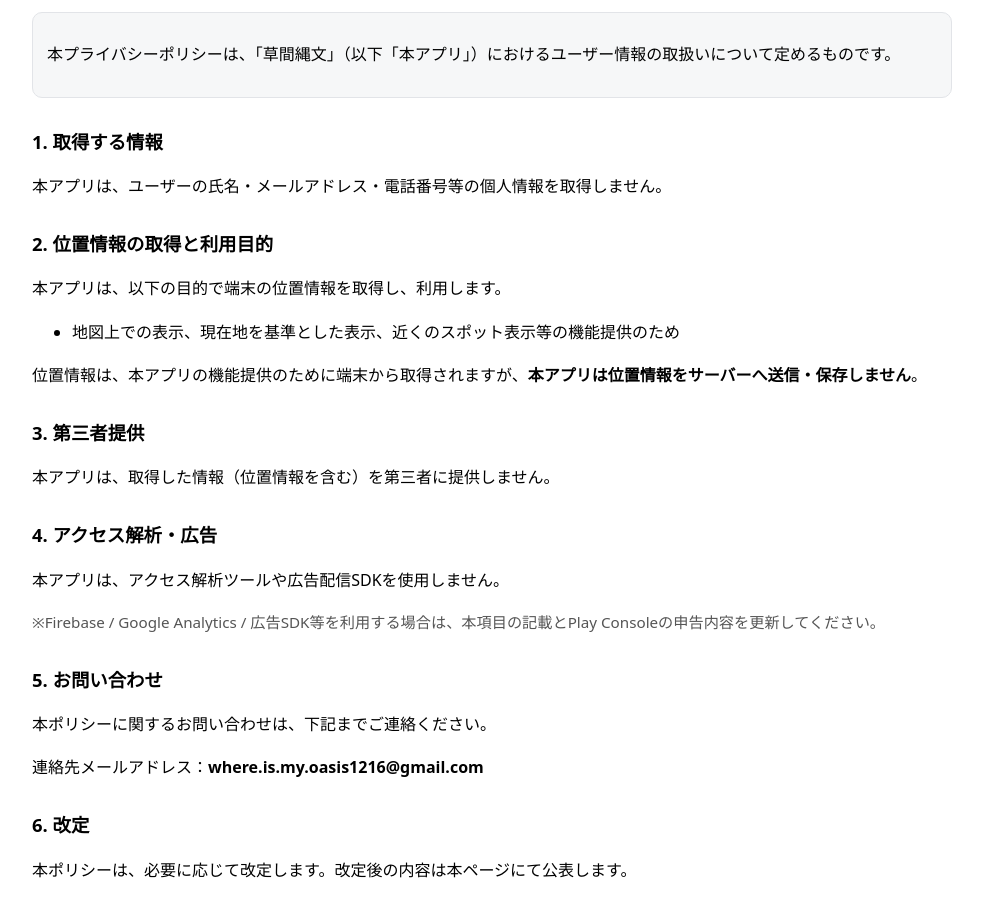
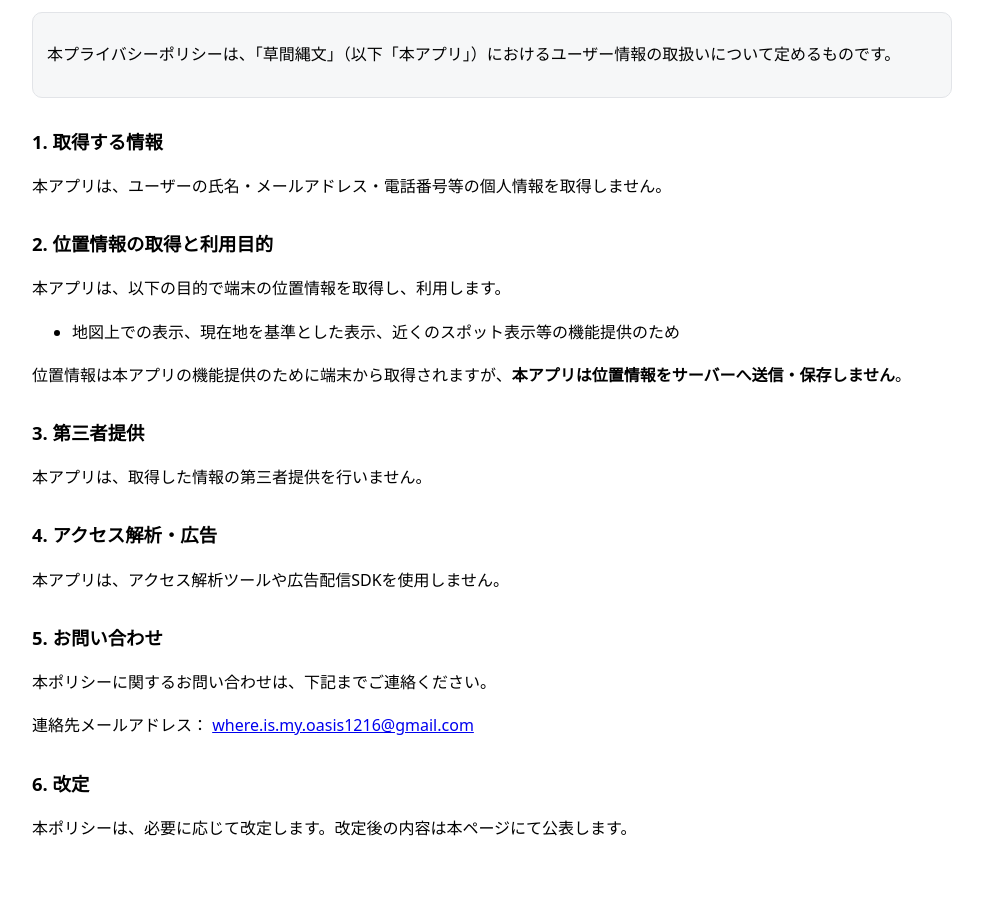
Before and after one commit to kimura-jane/kanatae-app, a plain HTML site: page privacy.html in a window 1280 px wide. Shown: the part 163-1080 px from the top of the page, without its empty margins (148-1131 px from the left). Drawn offline with Linux system fonts and the light colour scheme.

Commit message:
Update privacy.html

```diff
--- a/privacy.html
+++ b/privacy.html
@@ -13,6 +13,7 @@
     p, li { font-size: 1rem; }
     .meta { color: #555; font-size: .95rem; }
     .box { background: #f6f7f8; border: 1px solid #e2e4e8; padding: 12px 14px; border-radius: 10px; }
+    a { word-break: break-all; }
   </style>
 </head>
 <body>
@@ -39,22 +40,20 @@
       <li>地図上での表示、現在地を基準とした表示、近くのスポット表示等の機能提供のため</li>
     </ul>
     <p>
-      位置情報は、本アプリの機能提供のために端末から取得されますが、<strong>本アプリは位置情報をサーバーへ送信・保存しません</strong>。
+      位置情報は本アプリの機能提供のために端末から取得されますが、<strong>本アプリは位置情報をサーバーへ送信・保存しません</strong>。
     </p>
 
     <h2>3. 第三者提供</h2>
-    <p>本アプリは、取得した情報（位置情報を含む）を第三者に提供しません。</p>
+    <p>本アプリは、取得した情報の第三者提供を行いません。</p>
 
     <h2>4. アクセス解析・広告</h2>
     <p>本アプリは、アクセス解析ツールや広告配信SDKを使用しません。</p>
-    <p class="meta">
-      ※Firebase / Google Analytics / 広告SDK等を利用する場合は、本項目の記載とPlay Consoleの申告内容を更新してください。
-    </p>
 
     <h2>5. お問い合わせ</h2>
     <p>本ポリシーに関するお問い合わせは、下記までご連絡ください。</p>
     <p>
-      連絡先メールアドレス：<strong>where.is.my.oasis1216@gmail.com</strong>
+      連絡先メールアドレス：
+      <a href="mailto:where.is.my.oasis1216@gmail.com">where.is.my.oasis1216@gmail.com</a>
     </p>
 
     <h2>6. 改定</h2>
```
